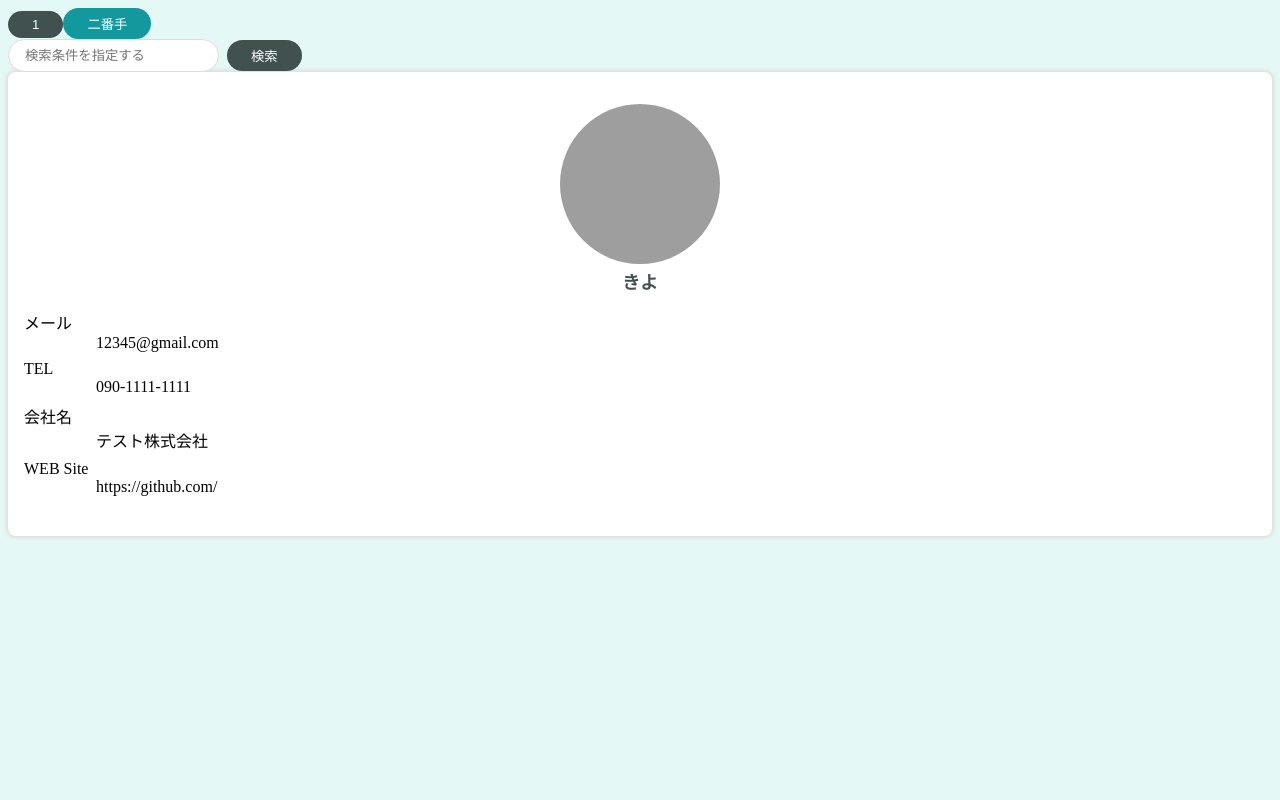
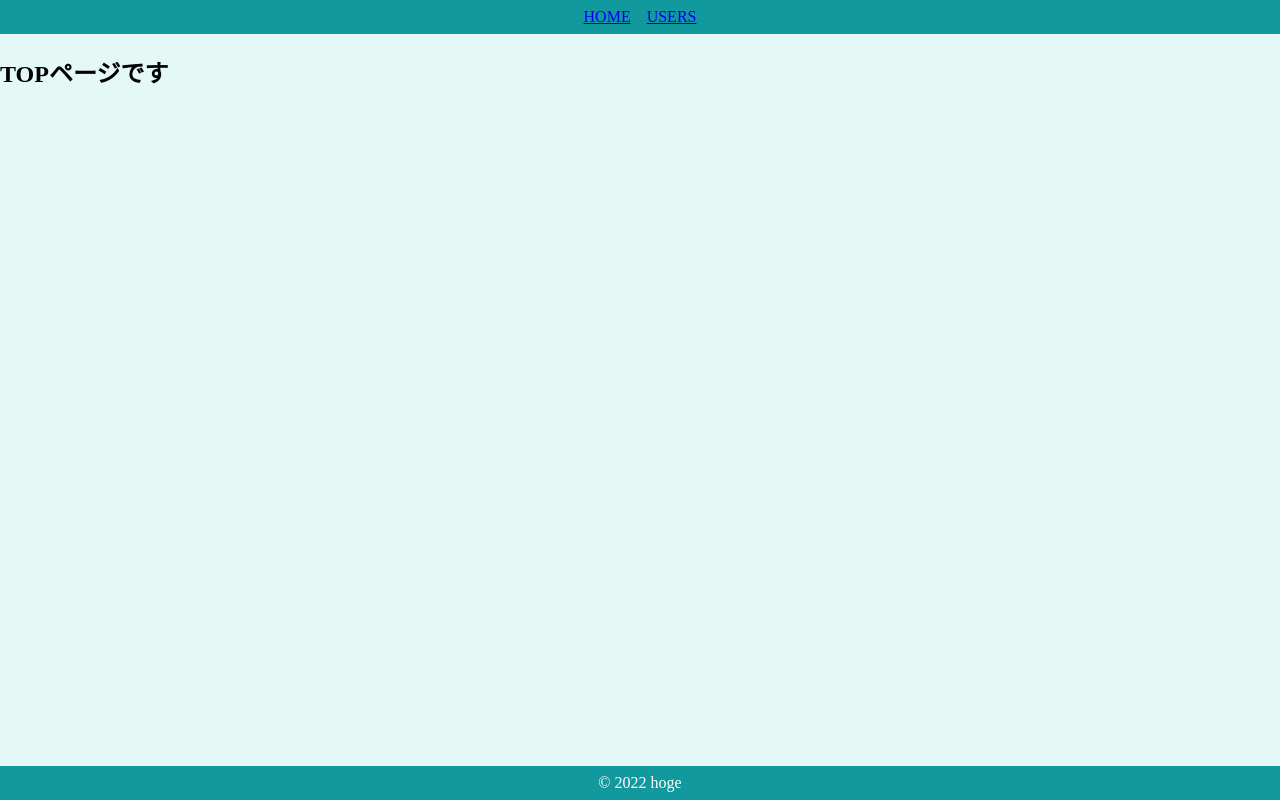
Before and after one commit to yamashita-ki/react-lesson, a React (Create React App) app: page / in a window 1280 px wide. Built offline with nearby package versions, Linux system fonts and the light colour scheme; grey boxes are pictures that could not be loaded.

Commit message:
React入門

```diff
--- a/src/App.jsx
+++ b/src/App.jsx
@@ -1,27 +1,8 @@
-import { PrimaryButton } from "./components/atoms/button/PrimaryButton";
-import { SecondaryButton } from "./components/atoms/button/SecondaryButton";
-import { SearchInput } from "./components/molecules/SearchInput";
-import { UserCard } from "./components/organisms/user/UserCard";
-import "./styles.css"
-
-const user = {
-  image : "https://source.unsplash.com/Sg3XwuEpybU",
-  name : "きよ",
-  email : "12345@gmail.com",
-  phone:"090-1111-1111",
-  company : {
-    name: "テスト株式会社"
-  },
-  website:"https://github.com/"
-}
+import { Router } from "./router/Router";
+import "./styles.css";
 
 export default function App() {
   return (
-    <>
-      <PrimaryButton children="1" />
-      <SecondaryButton children="二番手" />
-      <SearchInput />
-      <UserCard user={user} />
-    </>
+      <Router />
   );
 }
--- /dev/null
+++ b/src/components/atoms/layout/Footer.jsx
@@ -0,0 +1,16 @@
+import styled from "styled-components";
+
+export const Footer = () => {
+  const date = new Date();
+  const year = date.getFullYear();
+  return <SFooter>&copy; {year} hoge</SFooter>;
+};
+const SFooter = styled.footer`
+  background-color: #11999e;
+  color: #fff;
+  text-align: center;
+  padding: 8px 0;
+  position: fixed;
+  bottom: 0;
+  width: 100%;
+`;
--- /dev/null
+++ b/src/components/atoms/layout/Header.jsx
@@ -0,0 +1,20 @@
+import { Link } from "react-router-dom"
+import styled from "styled-components"
+
+export const Header = () => {
+  return(
+    <SHeader>
+      <SLink to="/">HOME</SLink>
+      <SLink to="/users">USERS</SLink>
+    </SHeader>
+  )
+}
+const SHeader = styled.header`
+  background-color : #11999e;
+  color : #fff;
+  text-align : center;
+  padding:8px 0;
+`
+const SLink = styled(Link)`
+  margin: 0 8px;
+`
--- /dev/null
+++ b/src/components/pages/Top.jsx
@@ -0,0 +1,13 @@
+import styled from "styled-components";
+import { DefaultLayout } from "../templates/DefaultLayout";
+
+export const Top = () => {
+  return (
+    <DefaultLayout>
+      <SContainer>
+        <h2>TOPページです</h2>
+      </SContainer>
+    </DefaultLayout>
+  );
+};
+const SContainer = styled.div``;
--- /dev/null
+++ b/src/components/pages/Users.jsx
@@ -0,0 +1,47 @@
+import styled from "styled-components";
+import { HeaderOnly } from "../templates/HeaderOnly";
+import { SearchInput } from "../molecules/SearchInput";
+import { UserCard } from "../organisms/user/UserCard";
+
+const users = [...Array(10).keys()].map((val) => {
+  return {
+    id: val,
+    image: "https://source.unsplash.com/Sg3XwuEpybU",
+    name: `きよ${val}`,
+    email: "12345@gmail.com",
+    phone: "090-1111-1111",
+    company: {
+      name: "テスト株式会社",
+    },
+    website: "https://github.com/",
+  };
+});
+
+export const Users = () => {
+  return (
+    <HeaderOnly>
+      <SContainer>
+        <h2>ユーザー一覧</h2>
+        <SearchInput />
+        <SUserArea>
+          {users.map((user) => (
+            <UserCard key={user.id} user={user} />
+          ))}
+        </SUserArea>
+      </SContainer>
+    </HeaderOnly>
+  );
+};
+const SContainer = styled.div`
+  display: flex;
+  flex-direction: column;
+  align-items: center;
+  padding: 24px;
+`;
+const SUserArea = styled.div`
+  padding-top: 40px;
+  width:100%;
+  display:grid;
+  grid-template-columns: repeat(auto-fit, minmax(200px, 1fr));
+  grid-gap:20px;
+`;
--- /dev/null
+++ b/src/components/templates/DefaultLayout.jsx
@@ -0,0 +1,13 @@
+import { Footer } from "../atoms/layout/Footer";
+import { Header } from "../atoms/layout/Header";
+
+export const DefaultLayout =(props) =>{
+  const {children } = props;
+  return (
+    <>
+    <Header />
+    {children}
+    <Footer />
+    </>
+  )
+}
--- /dev/null
+++ b/src/components/templates/HeaderOnly.jsx
@@ -0,0 +1,11 @@
+import { Header } from "../atoms/layout/Header";
+
+export const HeaderOnly =(props) =>{
+  const {children } = props;
+  return (
+    <>
+    <Header />
+    {children}
+    </>
+  )
+}
--- a/src/router/Router.jsx
+++ b/src/router/Router.jsx
@@ -1,13 +1,17 @@
 import { Route, Routes } from "react-router-dom";
-import { Home } from "../components/Home";
 import { Page404 } from "../components/Page404";
+import { Top } from "../components/pages/Top";
+import { Users } from "../components/pages/Users";
 import { Page1Routes } from "./Page1Routes";
 import { Page2Routes } from "./Page2Routes";
+import { BrowserRouter } from "react-router-dom";
 
 export const Router = () => {
   return (
+    <BrowserRouter>
       <Routes>
-      <Route path="/" element={<Home />} />
+        <Route path="/" element={<Top />} />
+        <Route path="/users" element={<Users />} />
         <Route path="/page1">
           {Page1Routes.map((route) => (
             <Route
@@ -28,5 +32,6 @@
         </Route>
         <Route path="*" element={<Page404 />} />
       </Routes>
+    </BrowserRouter>
   );
 };
--- a/src/styles.css
+++ b/src/styles.css
@@ -1,3 +1,5 @@
 body {
   background-color: #e4f9f5;
+  margin: 0;
+  min-height: 100vh;
 }
```
Lines whose indentation alone changed are shown as unchanged.
